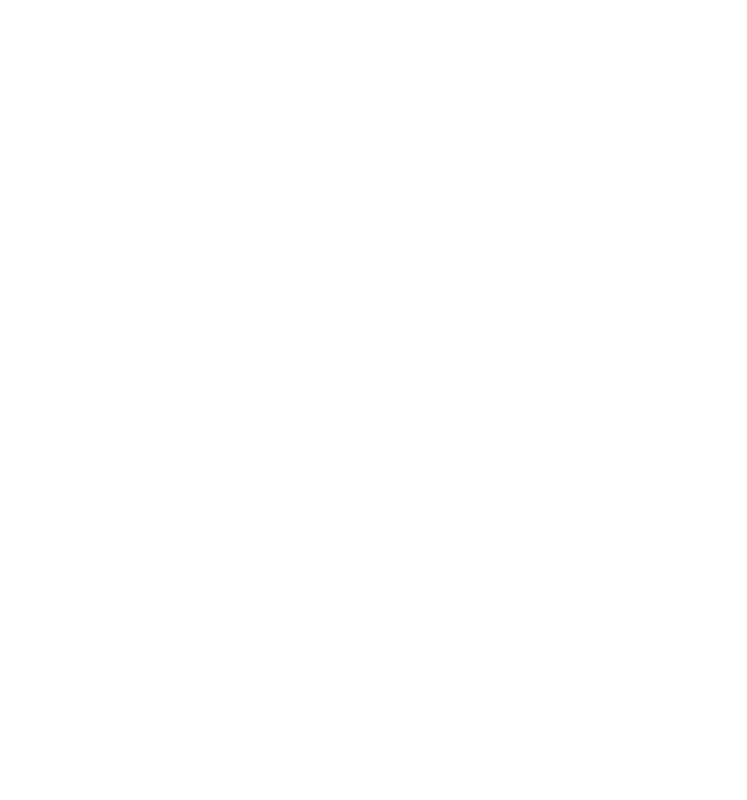
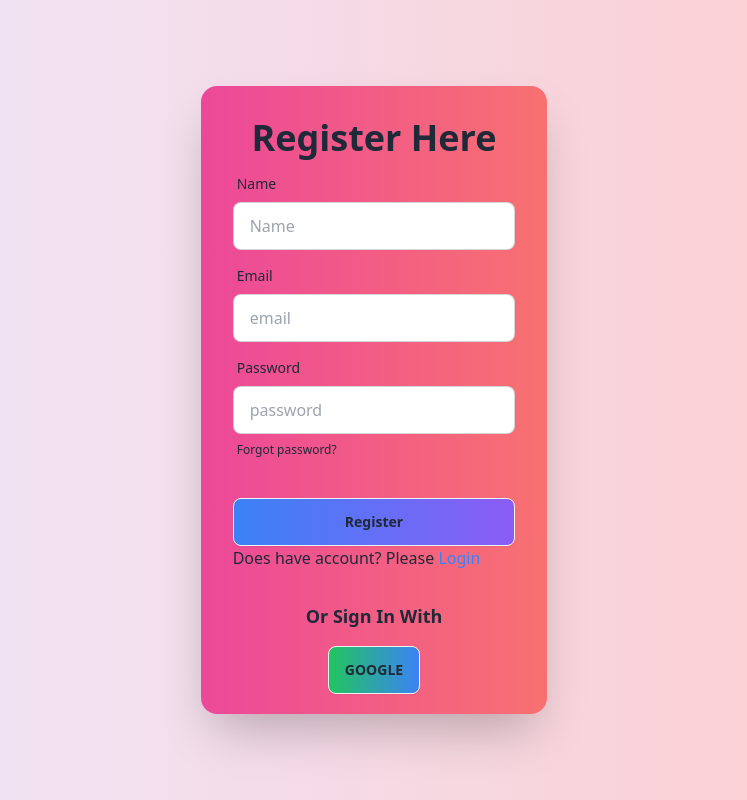
Before and after one commit to ferdous567/ph-job-task, a React (Vite) app: page /register in a window 1280 px wide. Shown: the whole page, without its empty margins (266-1013 px from the left). Built offline with nearby package versions, Linux system fonts and the light colour scheme.

Commit message:
complete home page and login/register

```diff
--- a/src/Login/Login.jsx
+++ b/src/Login/Login.jsx
@@ -1,5 +1,16 @@
+import { useForm } from "react-hook-form"
+import { Link } from "react-router-dom";
+
 
 const Login = () => {
+    const {
+        register,
+        handleSubmit,
+        formState: { errors },
+      } = useForm();
+
+      const onSubmit = (data) => console.log(data);
+
     return (
         <div>
             <div className="hero min-h-screen bg-gradient-to-r from-violet-100 to-red-200">
@@ -8,25 +19,28 @@
 
                     <div className="card shrink-0 w-full  shadow-2xl
                     bg-gradient-to-r from-pink-500 to-red-400 ">
-                        <form className="card-body">
+                        <form onSubmit={handleSubmit(onSubmit)} className="card-body ">
                             <h2 className="text-4xl font-bold text-center">Login Here</h2>
                             <div className="form-control">
                                 <label className="label">
                                     <span className="label-text">Email</span>
                                 </label>
-                                <input type="email" placeholder="email" className="input input-bordered" required />
+                                <input type="email" placeholder="email" className="input input-bordered" {...register("email", { required: true })} />
+                                {errors?.email && <span className="text-red-500">This field is required</span>}
                             </div>
                             <div className="form-control">
                                 <label className="label">
                                     <span className="label-text">Password</span>
                                 </label>
-                                <input type="password" placeholder="password" className="input input-bordered" required />
+                                <input type="password" placeholder="password" className="input input-bordered" {...register("password", { required: true })} />
+                                {errors?.password && <span className="text-red-500">This field is required</span>}
                                 <label className="label">
                                     <a href="#" className="label-text-alt link link-hover">Forgot password?</a>
                                 </label>
                             </div>
                             <div className="form-control mt-6">
                                 <button className="btn bg-gradient-to-r from-blue-500  to-violet-500">Login</button>
+                                <h2>No any account? Please go to <Link className="text-blue-500 hover:underline " to = '/register'>Register</Link></h2>
                             </div>
                         </form>
                     </div>
--- a/src/Register/Register.jsx
+++ b/src/Register/Register.jsx
@@ -1,8 +1,63 @@
+import { useForm } from "react-hook-form";
+import { Link } from "react-router-dom";
 
 const Register = () => {
+    const {
+        register,
+        handleSubmit,
+
+        formState: { errors },
+      } = useForm();
+
+      const onSubmit = (data) => console.log(data);
+
     return (
         <div>
+            <div className="hero min-h-screen bg-gradient-to-r from-violet-100 to-red-200">
 
+                <div className="w-full p-10 md:w-1/3 ">
+
+                    <div className="card shrink-0 w-full  shadow-2xl
+                    bg-gradient-to-r from-pink-500 to-red-400 ">
+                        <form onSubmit={handleSubmit(onSubmit)} className="card-body ">
+                            <h2 className="text-4xl font-bold text-center">Register Here</h2>
+                            <div className="form-control">
+                                <label className="label">
+                                    <span className="label-text">Name</span>
+                                </label>
+                                <input type="text" placeholder="Name" className="input input-bordered" {...register("name", { required: true })} />
+                                {errors?.email && <span className="text-red-500">This field is required</span>}
+                            </div>
+                            <div className="form-control">
+                                <label className="label">
+                                    <span className="label-text">Email</span>
+                                </label>
+                                <input type="email" placeholder="email" className="input input-bordered" {...register("email", { required: true })} />
+                                {errors?.email && <span className="text-red-500">This field is required</span>}
+                            </div>
+                            <div className="form-control">
+                                <label className="label">
+                                    <span className="label-text">Password</span>
+                                </label>
+                                <input type="password" placeholder="password" className="input input-bordered" {...register("password", { required: true })} />
+                                {errors?.password && <span className="text-red-500">This field is required</span>}
+                                <label className="label">
+                                    <a href="#" className="label-text-alt link link-hover">Forgot password?</a>
+                                </label>
+                            </div>
+                            <div className="form-control mt-6">
+                                <button className="btn bg-gradient-to-r from-blue-500  to-violet-500">Register</button>
+                                <h2>Does have account? Please <Link className="text-blue-500 hover:underline" to = '/login'>Login</Link></h2>
+                            </div>
+                        </form>
+                        <div className="text-center mb-5">
+                            <h3 className="text-lg font-bold pb-4">Or Sign In With</h3>
+                            <button className="btn bg-gradient-to-r from-green-500  to-blue-500">GOOGLE</button>
+
+                        </div>
+                    </div>
+                </div>
+            </div>
         </div>
     );
 };
```
